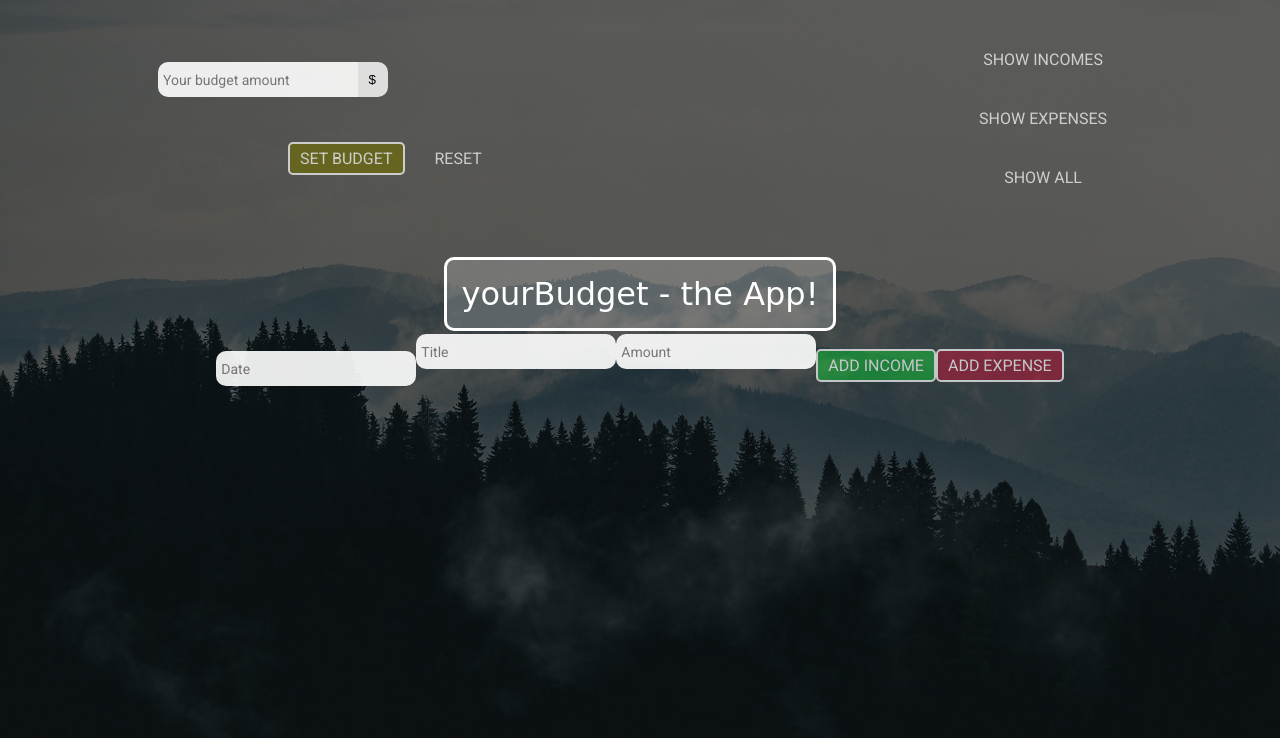
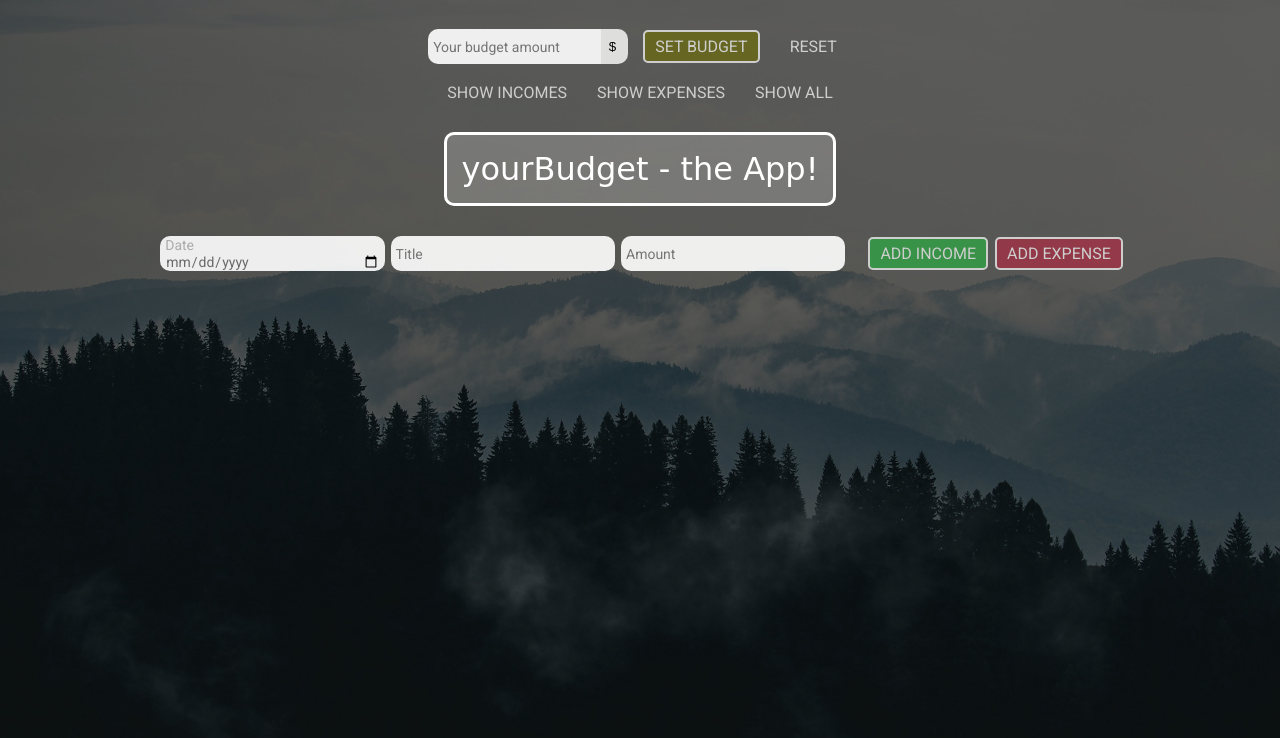
Before and after one commit to RadoslawMikus/yourBudgetTheApp, a plain HTML site: page index.html in a window 1280 px wide. Drawn offline with Linux system fonts and the light colour scheme; a web font is replaced by a local one.

Commit message:
Finished mobile

```diff
--- a/index.html
+++ b/index.html
@@ -19,7 +19,7 @@
       <header>
         <nav>
           <ul class="setBudgetArea">
-            <li class="d-flex">
+            <li>
               <input
                 type="number"
                 placeholder="Your budget amount"
@@ -63,14 +63,8 @@
       <main>
         <div class="addOperationArea">
           <span>
-            <input
-              type="text"
-              placeholder="Date"
-              maxlength="10"
-              id="date" /><input
-              type="text"
-              placeholder="Title"
-              id="title" /><input
+            <input type="date" id="date" maxlength="10" />
+            <input type="text" placeholder="Title" id="title" /><input
               type="number"
               placeholder="Amount"
               id="amount"
@@ -82,7 +76,7 @@
         </div>
         <div class="operations">
           <div class="tableOverflow">
-            <table cellpadding="5" border="1" cellspacing="0">
+            <table cellpadding="5" cellspacing="0">
               <tbody></tbody>
             </table>
           </div>
--- a/styles/styles.scss
+++ b/styles/styles.scss
@@ -1,3 +1,6 @@
+// -----------------------
+// GENERAL
+// -----------------------
 * {
   margin: 0;
   padding: 0;
@@ -22,14 +25,6 @@ a {
   color: #fff;
 }
 
-header,
-main {
-  display: flex;
-  justify-content: center;
-  align-items: center;
-  flex-direction: column;
-}
-
 .container {
   background-color: rgba(0, 0, 0, 0.6);
   background-size: cover;
@@ -42,6 +37,10 @@ input,
 option {
   font-family: "Roboto", sans-serif;
   cursor: pointer;
+}
+
+input {
+  font-size: 14px;
 }
 
 button {
@@ -59,74 +58,6 @@ button {
   &:disabled {
     color: rgba(255, 255, 255, 0.4);
   }
-}
-
-.setBudgetArea,
-.filtersArea {
-  display: flex;
-  justify-content: center;
-  align-items: center;
-}
-
-.setBudgetArea {
-  flex-wrap: wrap;
-  li {
-    &:first-of-type {
-      margin: 20px 0 0 0;
-    }
-  }
-}
-
-.filtersArea {
-  flex-direction: column;
-}
-
-input {
-  font-size: 14px;
-}
-
-#setBudget {
-  height: 35px;
-  width: 100%;
-  border-radius: 10px 0 0 10px;
-  border: 0;
-  padding: 5px;
-  background-color: rgba(255, 255, 255, 0.9);
-
-  &:disabled {
-    color: rgba(255, 255, 255, 0.4);
-    background-color: rgba(255, 255, 255, 0.4);
-  }
-}
-
-#date,
-#title,
-#amount {
-  height: 35px;
-  width: 100%;
-  padding: 5px;
-  margin: 3px 0;
-  border-radius: 10px;
-  border: 0;
-  color: rgb(105, 105, 105);
-  background-color: rgba(255, 255, 255, 0.9);
-}
-
-#date {
-  margin-top: 20px;
-  -webkit-appearance: none;
-  -moz-appearance: none;
-  text-align: left;
-}
-
-input[type="date"]:before {
-  color: #aaa;
-  content: attr(placeholder);
-}
-
-.d-flex {
-  display: flex;
-  width: 100%;
 }
 
 select {
@@ -150,6 +81,69 @@ select {
   }
 }
 
+// -----------------------
+// HEADER
+// -----------------------
+header {
+  display: flex;
+  justify-content: center;
+  align-items: center;
+  flex-direction: column;
+}
+
+nav {
+  width: 80%;
+  display: flex;
+  flex-direction: column;
+  justify-content: space-between;
+  ul {
+    display: flex;
+    list-style-type: none;
+
+    &:last-of-type {
+      margin: 0;
+    }
+  }
+  li {
+    margin: 10px 15px;
+  }
+}
+
+.setBudgetArea {
+  display: flex;
+  justify-content: center;
+  align-items: center;
+  flex-wrap: wrap;
+  li {
+    &:first-of-type {
+      margin: 20px 0 0 0;
+      display: flex;
+      width: 100%;
+    }
+  }
+}
+
+.filtersArea {
+  display: flex;
+  flex-direction: column;
+  justify-content: center;
+  align-items: center;
+}
+
+#setBudget {
+  height: 35px;
+  width: 100%;
+  border-radius: 10px 0 0 10px;
+  border: 0;
+  padding: 5px;
+  background-color: rgba(255, 255, 255, 0.9);
+
+  &:disabled {
+    color: rgba(255, 255, 255, 0.4);
+    background-color: rgba(255, 255, 255, 0.4);
+  }
+}
+
 .save {
   background-color: rgb(108, 108, 10);
   border: 2px solid white {
@@ -159,6 +153,54 @@ select {
 
   &:disabled {
     background-color: grey;
+  }
+}
+
+.yourBudget {
+  margin-top: 20px;
+  padding: 15px;
+  border: 3px solid white;
+  border-radius: 10px;
+  background-color: rgba(255, 255, 255, 0.2);
+  font-size: 32px;
+}
+
+.title {
+  font-family: "Annie Use Your Telescope", cursive;
+  line-height: 90%;
+}
+
+// -----------------------
+// MAIN
+// -----------------------
+main {
+  display: flex;
+  justify-content: center;
+  align-items: center;
+  flex-direction: column;
+}
+
+#date,
+#title,
+#amount {
+  height: 35px;
+  width: 100%;
+  padding: 5px;
+  margin: 3px 0;
+  border-radius: 10px;
+  border: 0;
+  color: rgb(105, 105, 105);
+  background-color: rgba(255, 255, 255, 0.9);
+}
+
+#date {
+  margin-top: 20px;
+  -webkit-appearance: none;
+  -moz-appearance: none;
+
+  &::before {
+    content: "Date\00a0";
+    opacity: 0.5;
   }
 }
 
@@ -187,43 +229,12 @@ select {
   width: 80%;
 }
 
-.yourBudget {
-  margin-top: 20px;
-  padding: 15px;
-  border: 3px solid white;
-  border-radius: 10px;
-  background-color: rgba(255, 255, 255, 0.2);
-  font-size: 32px;
-}
-
-.title {
-  font-family: "Annie Use Your Telescope", cursive;
-  line-height: 90%;
-}
-
-nav {
-  width: 80%;
-  display: flex;
-  flex-direction: column;
-  justify-content: space-between;
-  ul {
-    display: flex;
-    list-style-type: none;
-
-    &:last-of-type {
-      margin: 0;
-    }
-  }
-
-  li {
-    margin: 10px 15px;
-  }
-}
-
 table {
   background-color: rgba(0, 0, 0, 0.2);
   text-align: left;
+  width: 100%;
 }
+
 td,
 th {
   min-width: 200px;
@@ -243,62 +254,77 @@ tr:nth-child(even) {
   margin: 50px 0 40px;
 }
 
-#date {
-  &::placeholder,
-  &::-webkit-input-placeholder,
-  &::-moz-placeholder,
-  &:-ms-input-placeholder,
-  &:-moz-placeholder {
-    opacity: 1 !important;
-    color: black !important;
-  }
-}
-
-@media only screen and (min-width: 1100px) {
-  .tableOverflow {
-    justify-content: center;
-  }
-}
-
-@media only screen and (min-width: 700px) {
-}
-
-@media only screen and (min-width: 400px) {
+@media only screen and (min-width: 543px) {
   nav {
-    flex-direction: row;
-
-    ul {
-      margin: 30px 30px;
-
-      &:last-of-type {
-        margin: 30px 30px;
-      }
-    }
-
-    li {
-      margin: 20px 15px;
-    }
+    width: 90%;
   }
 
-  .yourBudget {
-    padding: 15px;
+  .filtersArea {
+    flex-direction: row;
+  }
+
+  .addOperationArea {
+    width: 90%;
+    span:first-of-type {
+      display: flex;
+      flex-direction: row;
+      width: 90%;
+    }
   }
 
   #date,
   #title,
   #amount {
-    width: 200px;
+    margin: 30px 3px 5px;
   }
 
-  #setBudget {
-    width: 200px;
+  .setBudgetArea {
+    margin-top: 20px;
+    li:first-of-type {
+      margin-top: 0;
+      width: 50%;
+      max-width: 200px;
+    }
+  }
+}
+
+@media only screen and (min-width: 1000px) {
+  table {
+    width: 60vw;
+  }
+
+  .tableOverflow {
+    justify-content: center;
   }
 
   .addOperationArea {
     flex-direction: row;
-    span {
-      display: flex;
-      flex-direction: row;
+    margin-top: 30px;
+  }
+
+  .addOperation {
+    margin-top: 0;
+    button:first-of-type {
+      margin: 0 3px 0 20px;
+    }
+  }
+
+  .setBudgetArea {
+    li:first-of-type {
+      margin-top: 0;
+    }
+  }
+
+  #date,
+  #title,
+  #amount {
+    margin: 0 3px;
+  }
+
+  .addOperationArea {
+    width: 90%;
+    span:first-of-type {
+      width: 60%;
     }
   }
 }
```
Also changed, not shown: styles/styles.css.
